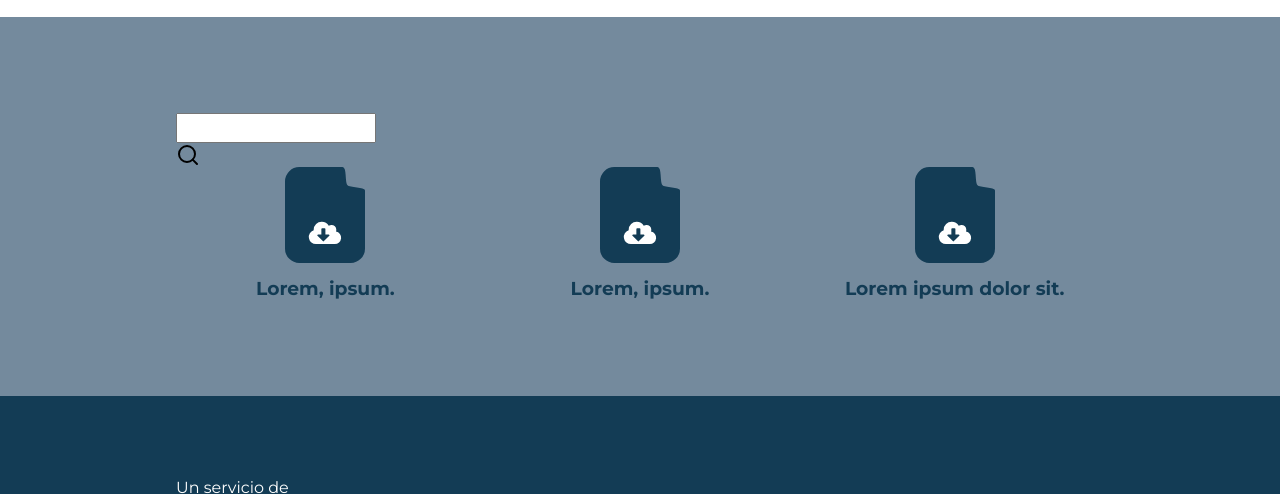
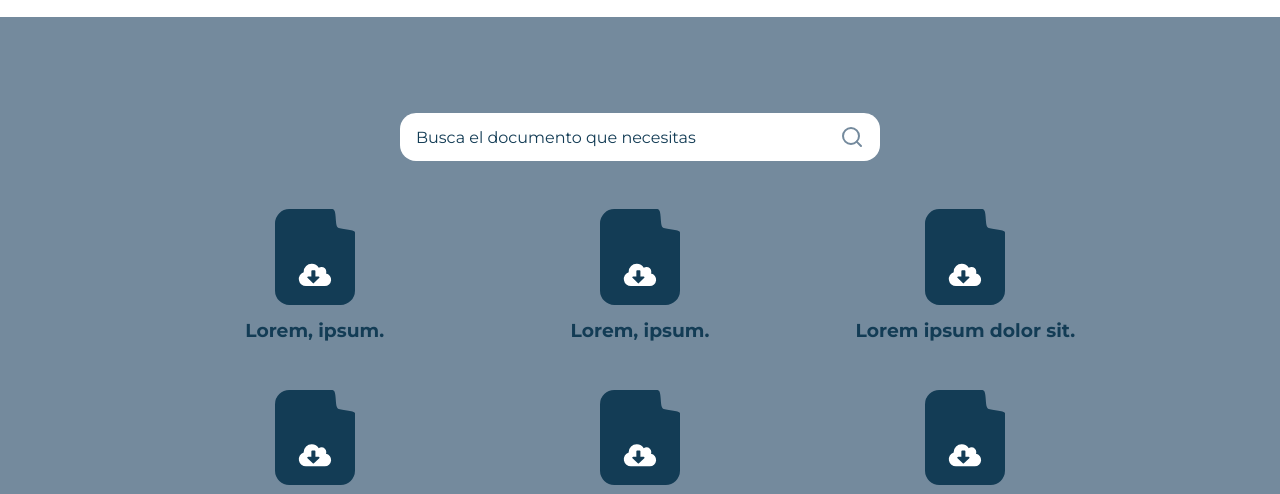
Before and after one commit to jbbenavidesr/trambiental, a plain HTML site: page index.html in a window 1280 px wide. Shown: the part 1410-1904 px from the top of the page. Drawn offline with Linux system fonts and the light colour scheme.

Commit message:
Design done

```diff
--- a/assets/css/styles.css
+++ b/assets/css/styles.css
@@ -165,7 +165,7 @@ h1 {
 .auto-grid {
     display: grid;
     justify-items: center;
-    grid-gap: 1rem;
+    grid-gap: 3rem;
 }
 
 @supports (width: min(var(--grid-size, 15rem), 100%)) {
@@ -325,6 +325,36 @@ h1 {
     color: var(--clr-primary-300);
 }
 
+.search-bar {
+    width: 100%;
+    max-width: 30rem;
+    margin-left: auto;
+    margin-right: auto;
+    margin-bottom: 3em;
+    position: relative;
+}
+
+.search-bar input {
+    width: 100%;
+    height: 3em;
+    border: none;
+    border-radius: 1em;
+    padding: 0.5em 1em;
+    appearance: none;
+}
+
+.search-bar input::placeholder {
+    color: var(--clr-primary-400);
+}
+
+.search-bar .icon {
+    position: absolute;
+    color: var(--clr-primary-300);
+    right: 1em;
+    top: 50%;
+    transform: translateY(-50%);
+}
+
 .primary-footer {
     padding: 5em 2em;
 }
--- a/index.html
+++ b/index.html
@@ -86,10 +86,37 @@
                 <header class="visually-hidden">
                     <h2>Busca el documento que necesitas</h2>
                 </header>
-                <input type="search" name="searchDocument" id="" />
-                <div class="icon">
-                    <img src="/assets/images/search-sm.svg" alt="" />
-                </div>
+                <form
+                    onsubmit="event.preventDefault();"
+                    role="search"
+                    class="search-bar"
+                >
+                    <label for="search" class="visually-hidden"
+                        >Buscar documento</label
+                    >
+                    <input
+                        type="search"
+                        name="searchDocument"
+                        id="searchBar"
+                        placeholder="Busca el documento que necesitas"
+                    />
+                    <svg
+                        xmlns="http://www.w3.org/2000/svg"
+                        width="24"
+                        height="24"
+                        viewBox="0 0 24 24"
+                        class="icon"
+                        fill="none"
+                        stroke="currentColor"
+                        stroke-width="2"
+                        stroke-linecap="round"
+                        stroke-linejoin="round"
+                        class="feather feather-search"
+                    >
+                        <circle cx="11" cy="11" r="8"></circle>
+                        <line x1="21" y1="21" x2="16.65" y2="16.65"></line>
+                    </svg>
+                </form>
 
                 <div class="document-container">
                     <ul class="auto-grid text-center" role="list">
@@ -108,6 +135,30 @@
                                 class="icon"
                             />
                             <h3>Lorem, ipsum.</h3>
+                        </li>
+                        <li class="card flow">
+                            <img
+                                src="/assets/images/doc.svg"
+                                alt=""
+                                class="icon"
+                            />
+                            <h3>Lorem ipsum dolor sit.</h3>
+                        </li>
+                        <li class="card flow">
+                            <img
+                                src="/assets/images/doc.svg"
+                                alt=""
+                                class="icon"
+                            />
+                            <h3>Lorem ipsum dolor sit.</h3>
+                        </li>
+                        <li class="card flow">
+                            <img
+                                src="/assets/images/doc.svg"
+                                alt=""
+                                class="icon"
+                            />
+                            <h3>Lorem ipsum dolor sit.</h3>
                         </li>
                         <li class="card flow">
                             <img
```
